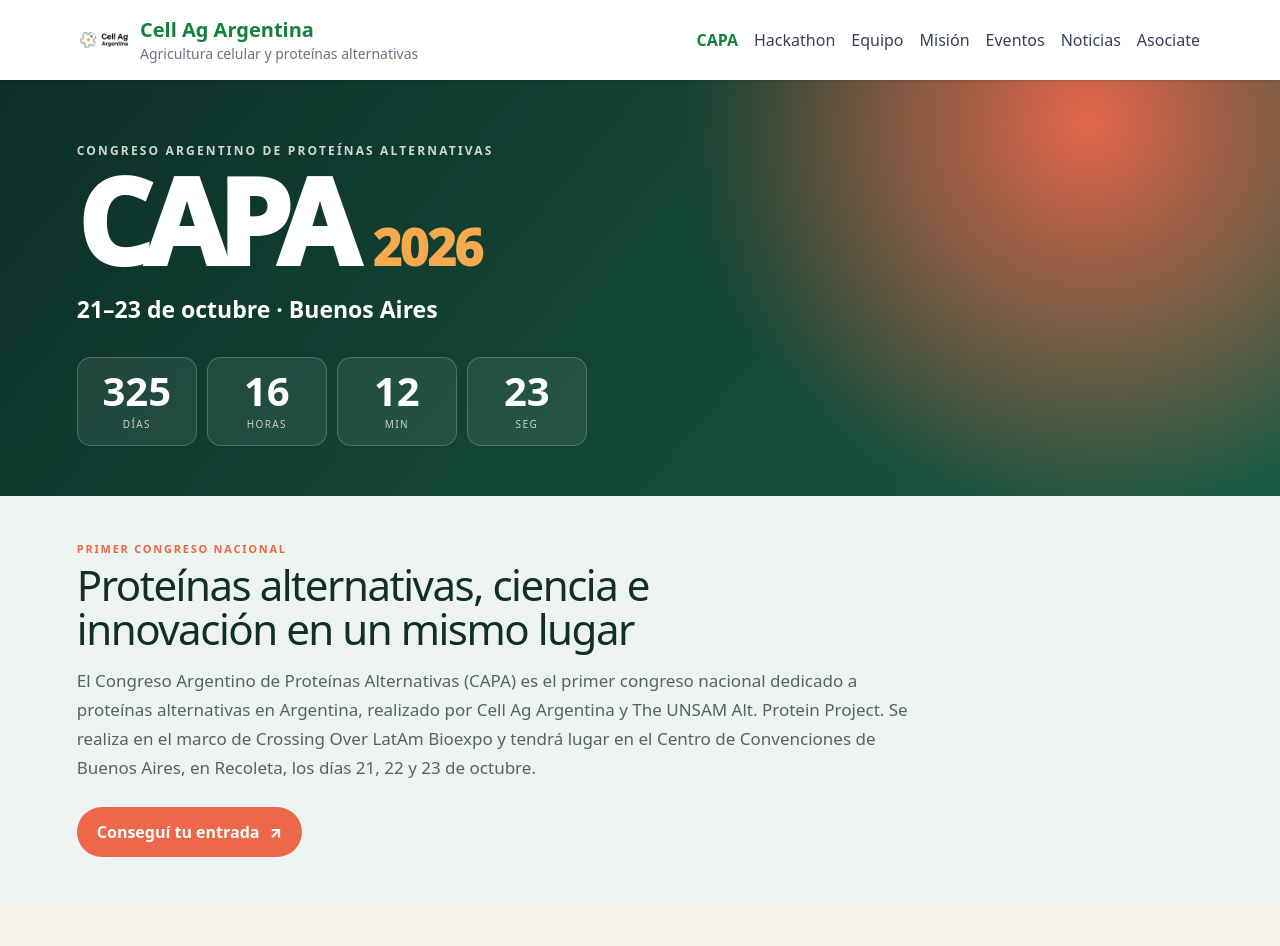
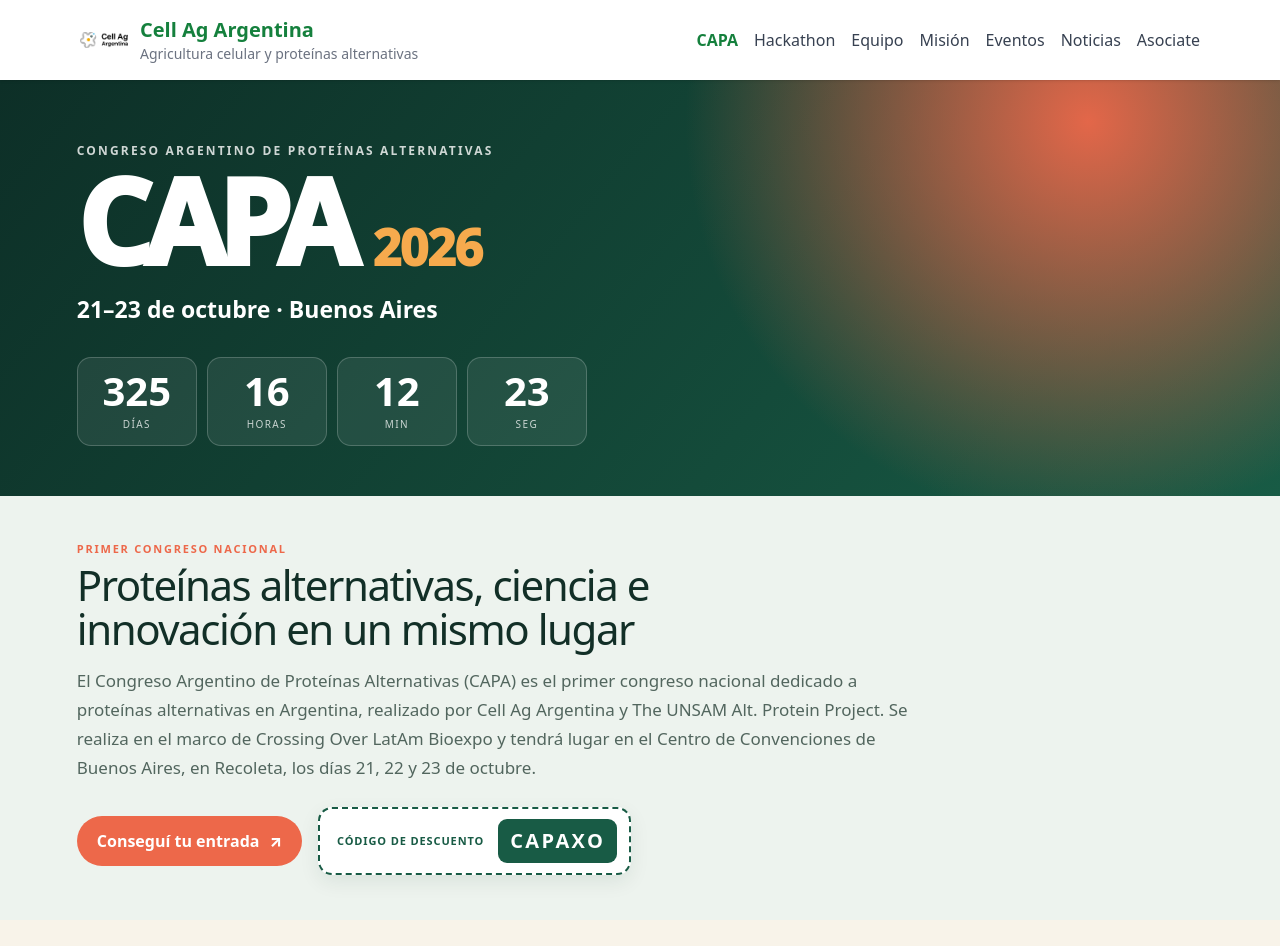
Before and after one commit to MartinMetarhizium/cellag, a React (Vite) app: page /capa in a window 1280 px wide. Shown: the top 946 px of the page. Built offline with nearby package versions, Linux system fonts and the light colour scheme.

Commit message:
new requirement for hackaton

```diff
--- a/src/components/CapaModal.jsx
+++ b/src/components/CapaModal.jsx
@@ -163,10 +163,16 @@
                 Over LatAm Bioexpo y tendrá lugar en el Centro de Convenciones de Buenos Aires,
                 en Recoleta, los días 21, 22 y 23 de octubre.
               </p>
-              <a href="https://crossingoverlatam.bio/" target="_blank" rel="noreferrer">
-                Conseguí tu entrada
-                <span aria-hidden="true">↗</span>
-              </a>
+              <div className="capa-ticket-row">
+                <a href="https://crossingoverlatam.bio/" target="_blank" rel="noreferrer">
+                  Conseguí tu entrada
+                  <span aria-hidden="true">↗</span>
+                </a>
+                <div className="capa-discount" aria-label="Código de descuento CAPAXO">
+                  <span>Código de descuento</span>
+                  <strong>CAPAXO</strong>
+                </div>
+              </div>
             </div>
 
             <div className="capa-speakers">
--- a/src/index.css
+++ b/src/index.css
@@ -69,6 +69,11 @@
 .capa-description h3 { max-width: 760px; margin: 6px 0 16px; font-size: clamp(27px,4vw,42px); line-height: 1.05; letter-spacing: -.035em; }
 .capa-description > p:not(.capa-description-kicker) { max-width: 860px; margin: 0; color: #52665e; font-size: 17px; line-height: 1.7; }
 .capa-description a { display: inline-flex; align-items: center; gap: 10px; margin-top: 24px; padding: 13px 20px; border-radius: 999px; color: white; background: #ed684a; font-weight: 850; }
+.capa-ticket-row { display: flex; flex-wrap: wrap; align-items: center; gap: 16px; margin-top: 24px; }
+.capa-ticket-row > a { margin-top: 0; }
+.capa-discount { display: flex; align-items: center; gap: 14px; padding: 10px 12px 10px 17px; border: 2px dashed #185b45; border-radius: 14px; color: #185b45; background: white; box-shadow: 0 7px 20px rgba(18,47,39,.08); }
+.capa-discount span { font-size: 11px; font-weight: 850; letter-spacing: .08em; text-transform: uppercase; }
+.capa-discount strong { padding: 7px 12px; border-radius: 9px; color: white; background: #185b45; font-size: 20px; letter-spacing: .12em; }
 .capa-speakers { padding: 42px 7% 48px; }
 .capa-section-heading p { margin: 0; color: #ed684a; text-transform: uppercase; letter-spacing: .15em; font-size: 11px; font-weight: 900; }
 .capa-section-heading h3 { margin: 2px 0 24px; color: #122f27; font-size: clamp(32px,5vw,50px); letter-spacing: -.04em; }
```
